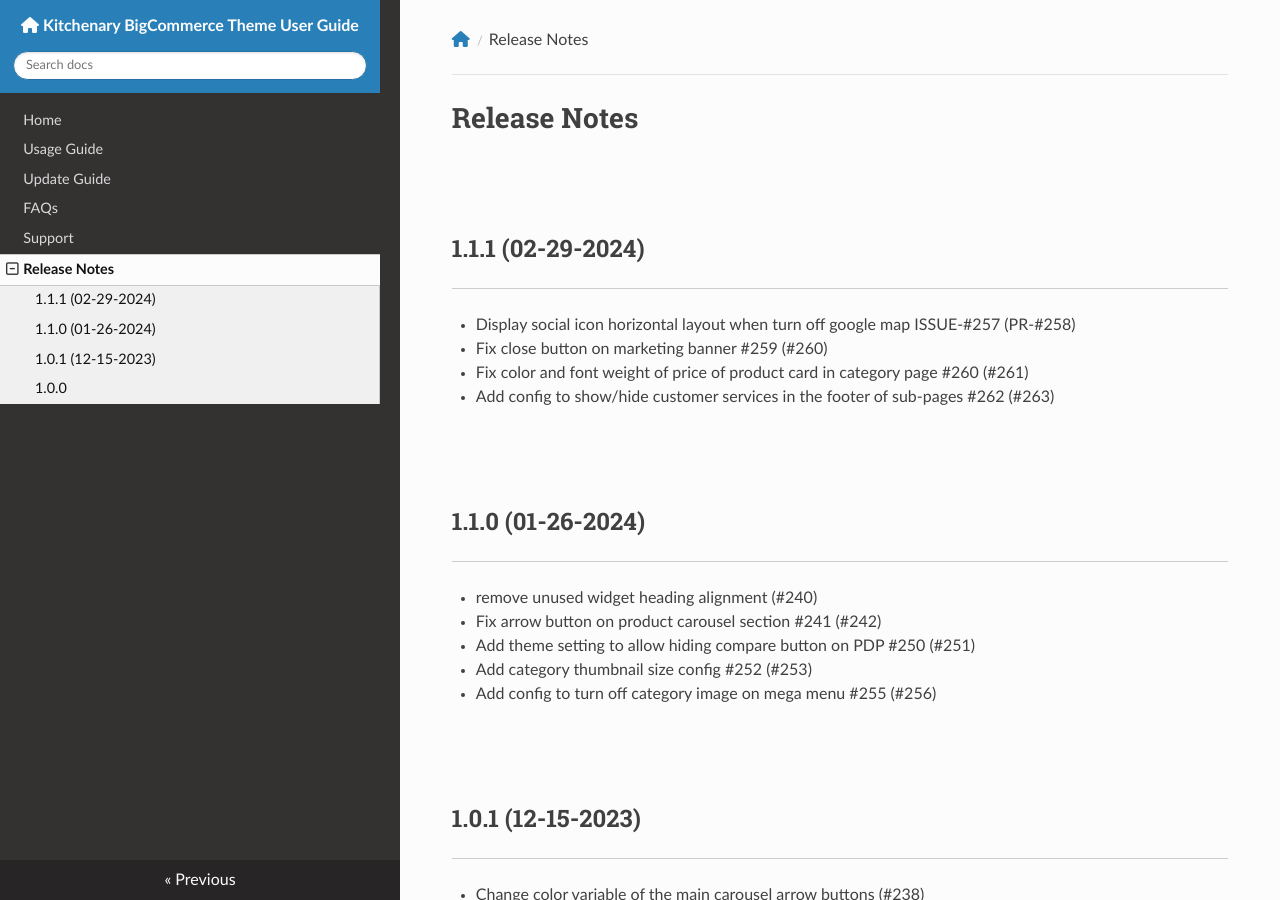
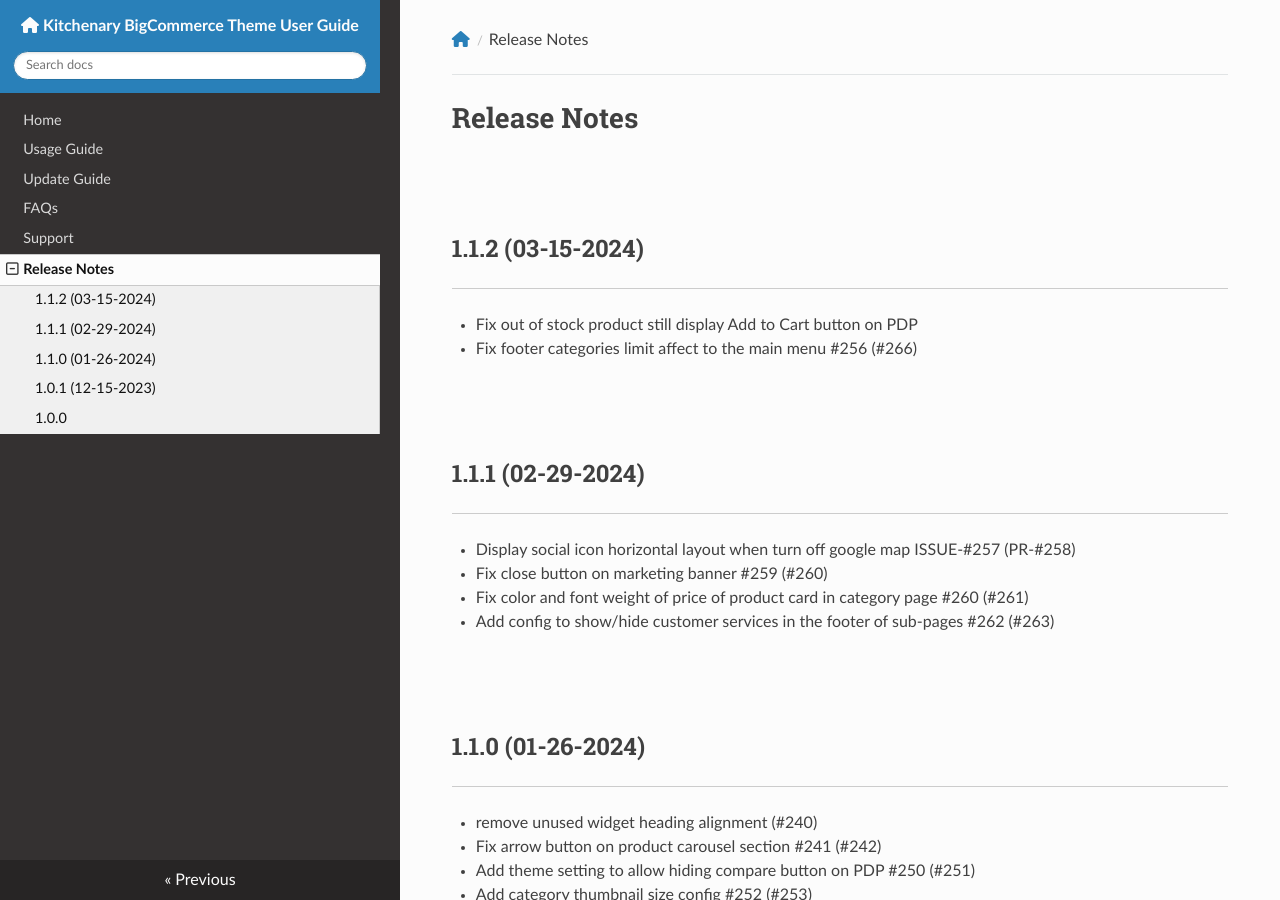
Before and after one commit to allcommerce/bc-kitchenary-docs, an MkDocs documentation site: the page built from docs/changelog.md, in a window 1280 px wide and 900 px high. Built offline with MkDocs 1.6.1, drawn with Linux system fonts in a browser that asks for light colours; nearby versions of some CDN libraries.

Commit message:
Release 1.1.2

```diff
--- a/docs/changelog.md
+++ b/docs/changelog.md
@@ -1,4 +1,8 @@
 # Release Notes
+
+## 1.1.2 (03-15-2024)
+- Fix out of stock product still display Add to Cart button on PDP
+- Fix footer categories limit affect to the main menu #256 (#266)
 
 ## 1.1.1 (02-29-2024)
 - Display social icon horizontal layout when turn off google map ISSUE-#257 (PR-#258)
```
